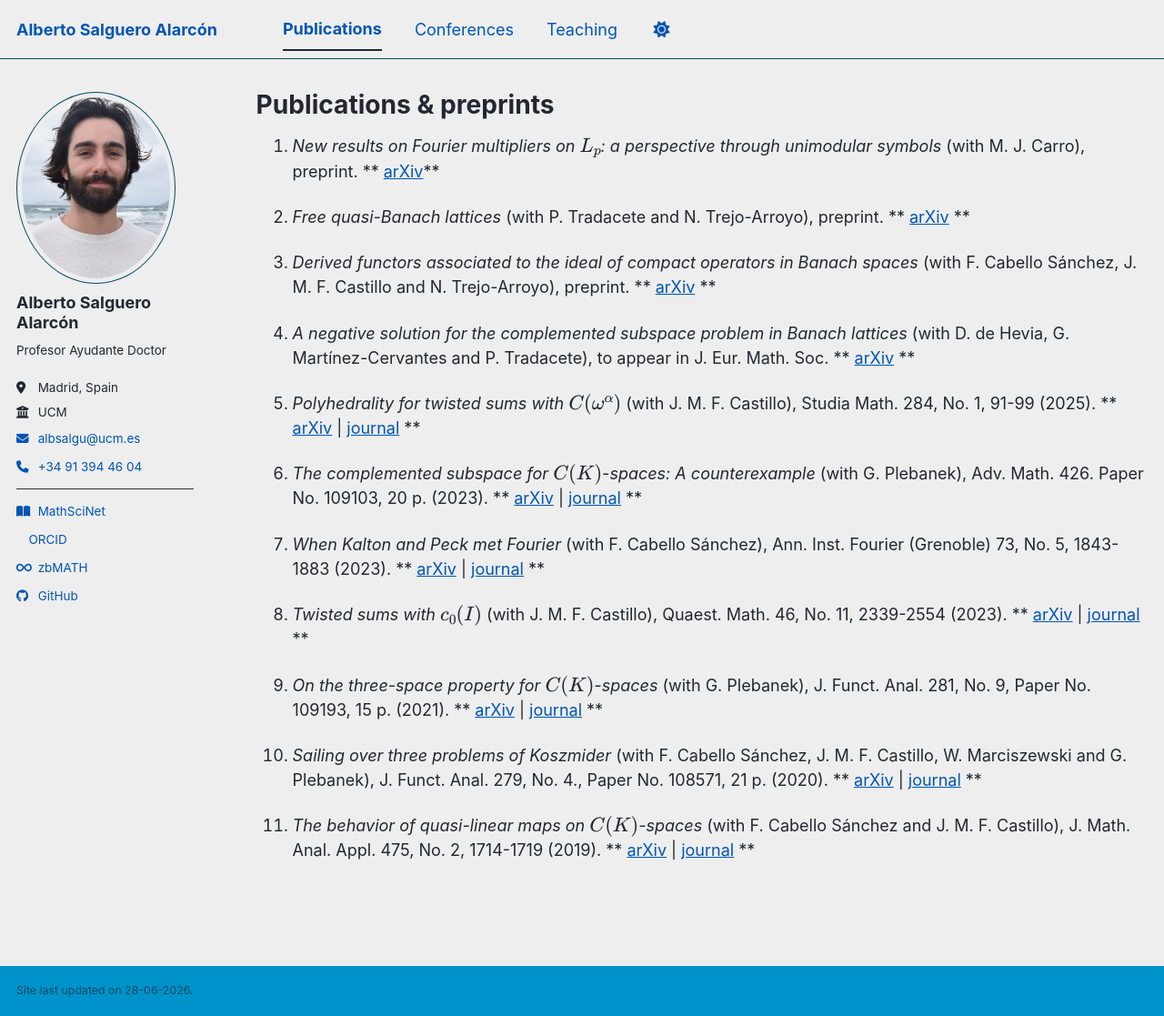
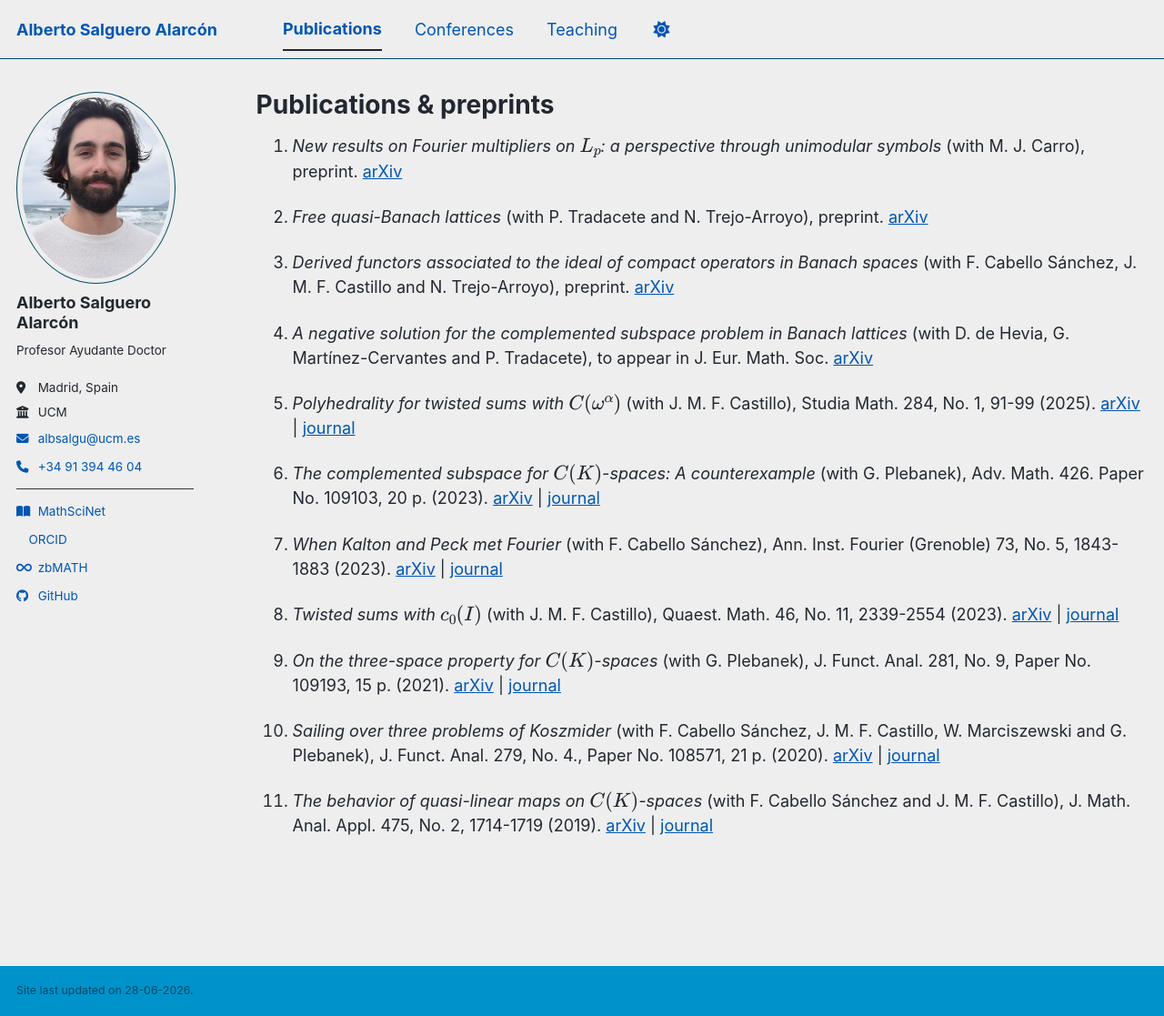
Before and after one commit to salgueroalarcon/salgueroalarcon.github.io, a Jekyll site: the page built from _pages/publications.md, in a window 1280 px wide and 1117 px high. Shown: the whole window at 91% size. Built offline with Jekyll 4.4.1, drawn with Linux system fonts in a browser that asks for light colours; a style sheet for code colours, icons or effects is not loaded.

Commit message:
Remove bold formatting from publication links

```diff
--- a/_pages/publications.md
+++ b/_pages/publications.md
@@ -21,24 +21,24 @@ author_profile: true
 
 <script type="text/javascript" id="MathJax-script" async src="https://cdn.jsdelivr.net/npm/mathjax@3/es5/tex-chtml.js"></script>
 
-1. *New results on Fourier multipliers on $L_p$: a perspective through unimodular symbols* (with M. J. Carro), preprint. ** <a href="https://arxiv.org/abs/2601.15815" target="_blank">arXiv</a>**
+1. *New results on Fourier multipliers on $L_p$: a perspective through unimodular symbols* (with M. J. Carro), preprint. <a href="https://arxiv.org/abs/2601.15815" target="_blank">arXiv</a>
 
-2. *Free quasi-Banach lattices* (with P. Tradacete and N. Trejo-Arroyo), preprint. ** <a href="https://arxiv.org/abs/2512.05273" target="_blank">arXiv</a> **
+2. *Free quasi-Banach lattices* (with P. Tradacete and N. Trejo-Arroyo), preprint. <a href="https://arxiv.org/abs/2512.05273" target="_blank">arXiv</a>
 
-3. *Derived functors associated to the ideal of compact operators in Banach spaces* (with F. Cabello Sánchez, J. M. F. Castillo and N. Trejo-Arroyo), preprint. ** <a href="https://arxiv.org/abs/2512.18023" target="_blank">arXiv</a> **
+3. *Derived functors associated to the ideal of compact operators in Banach spaces* (with F. Cabello Sánchez, J. M. F. Castillo and N. Trejo-Arroyo), preprint. <a href="https://arxiv.org/abs/2512.18023" target="_blank">arXiv</a>
 
-4. *A negative solution for the complemented subspace problem in Banach lattices* (with D. de Hevia, G. Martínez-Cervantes and P. Tradacete), to appear in J. Eur. Math. Soc. ** <a href="https://arxiv.org/abs/2310.02196" target="_blank">arXiv</a> **
+4. *A negative solution for the complemented subspace problem in Banach lattices* (with D. de Hevia, G. Martínez-Cervantes and P. Tradacete), to appear in J. Eur. Math. Soc. <a href="https://arxiv.org/abs/2310.02196" target="_blank">arXiv</a>
 
-5. *Polyhedrality for twisted sums with $C(\omega^\alpha)$* (with J. M. F. Castillo), Studia Math. 284, No. 1, 91-99 (2025). ** <a href="https://arxiv.org/abs/2502.17001" target="_blank">arXiv</a>  \|  <a href="https://www.impan.pl/en/publishing-house/journals-and-series/studia-mathematica/online/115933/en/publishing-house/journals-and-series/studia-mathematica/online/284" target="_blank">journal</a> **
+5. *Polyhedrality for twisted sums with $C(\omega^\alpha)$* (with J. M. F. Castillo), Studia Math. 284, No. 1, 91-99 (2025). <a href="https://arxiv.org/abs/2502.17001" target="_blank">arXiv</a>  \|  <a href="https://www.impan.pl/en/publishing-house/journals-and-series/studia-mathematica/online/115933/en/publishing-house/journals-and-series/studia-mathematica/online/284" target="_blank">journal</a>
 
-6. *The complemented subspace for $C(K)$-spaces: A counterexample* (with G. Plebanek), Adv. Math. 426. Paper No. 109103, 20 p. (2023). ** <a href="https://arxiv.org/abs/2111.13860" target="_blank">arXiv</a>  \|  <a href="https://www.sciencedirect.com/science/article/pii/S0001870823002463" target="_blank">journal</a> **
+6. *The complemented subspace for $C(K)$-spaces: A counterexample* (with G. Plebanek), Adv. Math. 426. Paper No. 109103, 20 p. (2023). <a href="https://arxiv.org/abs/2111.13860" target="_blank">arXiv</a>  \|  <a href="https://www.sciencedirect.com/science/article/pii/S0001870823002463" target="_blank">journal</a>
 
-7. *When Kalton and Peck met Fourier* (with F. Cabello Sánchez), Ann. Inst. Fourier (Grenoble) 73, No. 5, 1843-1883 (2023). ** <a href="https://arxiv.org/abs/2101.11561" target="_blank">arXiv</a>  \|  <a href="https://www.numdam.org/articles/10.5802/aif.3562/?source=CM_1978__37_3_243_0" target="_blank">journal</a> **
+7. *When Kalton and Peck met Fourier* (with F. Cabello Sánchez), Ann. Inst. Fourier (Grenoble) 73, No. 5, 1843-1883 (2023). <a href="https://arxiv.org/abs/2101.11561" target="_blank">arXiv</a>  \|  <a href="https://www.numdam.org/articles/10.5802/aif.3562/?source=CM_1978__37_3_243_0" target="_blank">journal</a>
 
-8. *Twisted sums with $c_0(I)$* (with J. M. F. Castillo), Quaest. Math. 46, No. 11, 2339-2554 (2023). ** <a href="https://arxiv.org/abs/2204.01704" target="_blank">arXiv</a>  \|  <a href="https://www.tandfonline.com/doi/abs/10.2989/16073606.2022.2146546" target="_blank">journal</a> **
+8. *Twisted sums with $c_0(I)$* (with J. M. F. Castillo), Quaest. Math. 46, No. 11, 2339-2554 (2023). <a href="https://arxiv.org/abs/2204.01704" target="_blank">arXiv</a>  \|  <a href="https://www.tandfonline.com/doi/abs/10.2989/16073606.2022.2146546" target="_blank">journal</a>
 
-9. *On the three-space property for $C(K)$-spaces* (with G. Plebanek), J. Funct. Anal. 281, No. 9, Paper No. 109193, 15 p. (2021). ** <a href="https://arxiv.org/abs/2602.17485" target="_blank">arXiv</a>  \|  <a href="https://www.sciencedirect.com/science/article/pii/S0022123621002755" target="_blank">journal</a> **
+9. *On the three-space property for $C(K)$-spaces* (with G. Plebanek), J. Funct. Anal. 281, No. 9, Paper No. 109193, 15 p. (2021). <a href="https://arxiv.org/abs/2602.17485" target="_blank">arXiv</a>  \|  <a href="https://www.sciencedirect.com/science/article/pii/S0022123621002755" target="_blank">journal</a>
 
-10. *Sailing over three problems of Koszmider* (with F. Cabello Sánchez, J. M. F. Castillo, W. Marciszewski and G. Plebanek), J. Funct. Anal. 279, No. 4., Paper No. 108571, 21 p. (2020). ** <a href="https://arxiv.org/abs/1910.07273" target="_blank">arXiv</a>  \|  <a href="https://www.sciencedirect.com/science/article/pii/S0022123620301142" target="_blank">journal</a> **
+10. *Sailing over three problems of Koszmider* (with F. Cabello Sánchez, J. M. F. Castillo, W. Marciszewski and G. Plebanek), J. Funct. Anal. 279, No. 4., Paper No. 108571, 21 p. (2020). <a href="https://arxiv.org/abs/1910.07273" target="_blank">arXiv</a>  \|  <a href="https://www.sciencedirect.com/science/article/pii/S0022123620301142" target="_blank">journal</a>
 
-11. *The behavior of quasi-linear maps on $C(K)$-spaces* (with F. Cabello Sánchez and J. M. F. Castillo), J. Math. Anal. Appl. 475, No. 2, 1714-1719 (2019). ** <a href="https://arxiv.org/abs/2602.17432" target="_blank">arXiv</a>  \|  <a href="https://doi.org/10.1016/j.jmaa.2019.03.040" target="_blank">journal</a> **
+11. *The behavior of quasi-linear maps on $C(K)$-spaces* (with F. Cabello Sánchez and J. M. F. Castillo), J. Math. Anal. Appl. 475, No. 2, 1714-1719 (2019). <a href="https://arxiv.org/abs/2602.17432" target="_blank">arXiv</a>  \|  <a href="https://doi.org/10.1016/j.jmaa.2019.03.040" target="_blank">journal</a>
```
